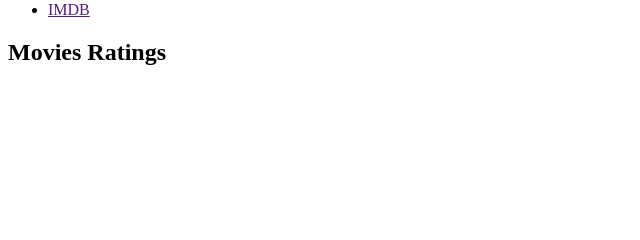
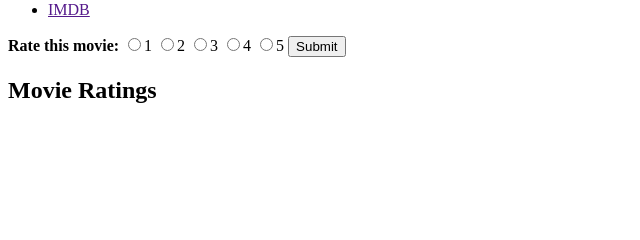
Before and after one commit to KaiBot3000/ratings, a Flask app: template templates/movie.html in a window 1280 px wide. Shown: the part 307-547 px from the top of the page, without its empty margins (0-640 px from the left). Run offline with Flask 2, Linux system fonts and the light colour scheme; the template is opened without the code that fills it, so the values that code supplies are empty.

Commit message:
added ability to submit rating from movie page

```diff
--- a/server.py
+++ b/server.py
@@ -37,12 +37,14 @@ def login():
     if not user:
         # add to database
         # Later, let's add separate sign-up page to get info
-        new_user = User(email=email, password=password)
-        db.session.add(new_user)
+        user = User(email=email, password=password)
+        db.session.add(user)
         db.session.commit()
 
     session['email'] = email
-    flash("Now logged in as %s" % session['email'])
+    session['id'] = user.user_id
+
+    flash("Now logged in as %s, user id: %s" % (session['email'], session['id']))
 
     return redirect('/')
 
@@ -52,6 +54,7 @@ def logout():
     """Logs user out."""
 
     del session['email']
+    del session['id']
     flash("Logged out")
 
     return redirect('/')
@@ -97,14 +100,26 @@ def movie_details(movie_id):
 
     movie_ratings = db.session.query(Rating.score, Rating.user_id).filter_by(movie_id=movie_id).all()
 
-    # joint_movieratings = db.session.query(Movie.title, Rating.score).join(Rating)
-
-    # # returns list of users' ratings in tuple format
-    # # [(u'River Wild', 3), (u'Rumble in the Bronx', 4)]
-    # users_ratings = joint_movieratings.filter_by(user_id=user_id).all()
+    return render_template("movie.html", movie=movie, movie_ratings=movie_ratings)
 
 
-    return render_template("movie.html", movie=movie, movie_ratings=movie_ratings)
+@app.route('/submit-rating/<int:movie_id>', methods=['POST'])
+def rate_movie(movie_id):
+
+    score = request.form.get('score')
+
+    check_loggedin = session.get('id', 0)
+
+    if check_loggedin == 0:
+        flash('You need to log in first!')
+    else:
+        new_score = Rating(movie_id=movie_id, user_id=session['id'], score=score)
+        db.session.add(new_score)
+        db.session.commit()
+        flash('You rated that movie a %s' % score)
+
+    return redirect('/movies/%s' % movie_id)
+
 
 
 if __name__ == "__main__":
--- a/templates/movie.html
+++ b/templates/movie.html
@@ -9,8 +9,20 @@
         <li><a href="{{ movie.imdb_url }}">IMDB</a></li>
     </ul>
 
+    <form action="/submit-rating/{{ movie.movie_id }}", method='POST'>
+        <label><b>Rate this movie:</b>
+            <input type='radio' name='score' value='1'>1
+            <input type='radio' name='score' value='2'>2
+            <input type='radio' name='score' value='3'>3
+            <input type='radio' name='score' value='4'>4
+            <input type='radio' name='score' value='5'>5
+        </label>
+        <input type='submit'>
+    </form>
 
-    <h2>Movies Ratings</h2>
+
+
+    <h2>Movie Ratings</h2>
     <ul>
         {% for movie_score, user_id in movie_ratings  %}
             <li>
```
